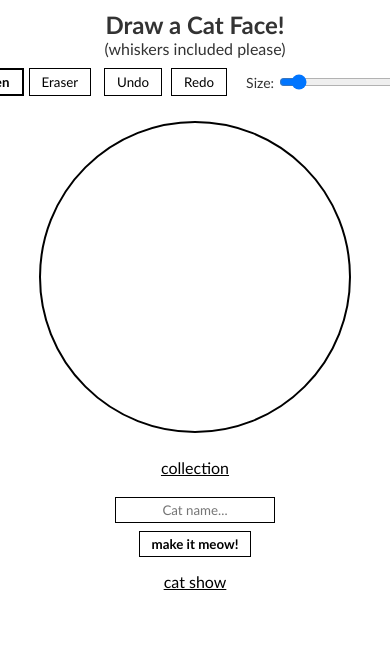
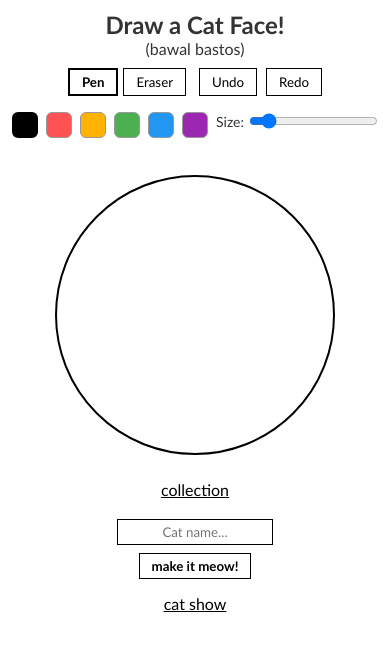
Before and after one commit to aldrsze/draw-a-cat-face, a React (Vite) app: page / in a window 390 px wide. Shown: the top 650 px of the page. Built offline with nearby package versions, Linux system fonts and the light colour scheme; no server answers; the database is empty.

Commit message:
feat: enhance drawing features with color selection and responsive layout adjustments

```diff
--- a/src/App.css
+++ b/src/App.css
@@ -19,6 +19,15 @@
 .drawing-header {
   text-align: center;
   margin-bottom: 10px;
+}
+
+/* layout wrapper for toolbar + canvas */
+.main-workspace {
+  display: flex;
+  flex-direction: column;
+  align-items: center;
+  width: 100%;
+  gap: 12px;
 }
 
 .footer-actions {
@@ -51,7 +60,7 @@
   padding: 4px 8px;
   border: 1px solid #000;
   border-radius: 0;
-  width: 160px;
+  width: min(240px, 40vw);
   text-align: center;
 }
 
--- a/src/App.jsx
+++ b/src/App.jsx
@@ -13,6 +13,7 @@ function App() {
   const [isEraser, setIsEraser] = useState(false);
   const [isSaving, setIsSaving] = useState(false);
   const canvasRef = useRef();
+  const [selectedColor, setSelectedColor] = useState('black');
 
   const handleMakeItMeow = async () => {
     if (isSaving) return; // Prevent double-submit
@@ -69,10 +70,11 @@ function App() {
     <div className="app-container">
       <header className="drawing-header">
         <h1>Draw a Cat Face!</h1>
-        <p>(whiskers included please)</p>
+        <p>(bawal bastos)</p>
         {/* <p style={{ fontSize: '12px', color: '#666' }}>{dbStatus}</p> */}
       </header>
 
+      <div className="main-workspace">
         <div className="toolbar">
         <div className="controls">
           <div style={{ display: 'flex', gap: '5px' }}>
@@ -110,6 +112,25 @@ function App() {
             </button>
           </div>
 
+          <div style={{ display: 'flex', gap: '8px', alignItems: 'center', marginTop: 8 }}>
+            {['black','#FF5252','#FFB300','#4CAF50','#2196F3','#9C27B0'].map((c) => (
+              <button
+                key={c}
+                onClick={() => { setSelectedColor(c); setIsEraser(false); }}
+                title={`Color ${c}`}
+                style={{
+                  width: 26,
+                  height: 26,
+                  borderRadius: 6,
+                  border: selectedColor === c ? '3px solid #000' : '1px solid #999',
+                  background: c,
+                  padding: 0,
+                  cursor: 'pointer'
+                }}
+              />
+            ))}
+          </div>
+
           <div className="size-slider-container">
             <label style={{ fontSize: '14px' }}>Size: </label>
             <input
@@ -125,10 +146,11 @@ function App() {
 
         <DrawingCanvas
           ref={canvasRef}
-        selectedColor="black"
+          selectedColor={selectedColor}
           brushSize={brushSize}
           isEraser={isEraser}
         />
+      </div>
 
       <footer className="footer-actions">
         <a className="footer-link" onClick={() => setView('litter')}>collection</a>
--- a/src/components/DrawingCanvas.css
+++ b/src/components/DrawingCanvas.css
@@ -33,10 +33,8 @@
 .canvas-container {
   border: 2px solid #000;
   background: white;
-  width: 80vw;
-  height: 80vw;
-  max-width: 320px;
-  max-height: 320px;
+  width: min(80vw, 360px);
+  height: min(80vw, 360px);
   border-radius: 50%;
   overflow: hidden;
   display: flex;
@@ -63,3 +61,36 @@ canvas {
   outline: 2px solid #000;
   outline-offset: 2px;
 }
+
+/* Responsive layout: side-by-side workspace on larger screens */
+@media (min-width: 900px) {
+  .toolbar {
+    width: 320px;
+  }
+  .main-workspace {
+    flex-direction: row;
+    align-items: flex-start;
+    justify-content: center;
+    gap: 24px;
+  }
+  .canvas-container {
+    width: 360px;
+    height: 360px;
+    margin: 0;
+  }
+}
+
+/* Small screen tweaks */
+@media (max-width: 480px) {
+  .controls {
+    flex-wrap: wrap;
+    gap: 8px;
+  }
+  .size-slider-container {
+    min-width: 120px;
+  }
+  .canvas-container {
+    width: min(72vw, 280px);
+    height: min(72vw, 280px);
+  }
+}
--- a/src/services/catService.js
+++ b/src/services/catService.js
@@ -124,7 +124,7 @@ export const saveCat = async (catName, imageDataUrl) => {
   // ===== SECURITY: Check if drawing is blank (user didn't actually draw) =====
   const isBlank = await isBlankDrawing(imageDataUrl);
   if (isBlank) {
-    return { success: false, error: 'Please draw something! Your canvas is empty.' };
+    return { success: false, error: 'Posang walang mukha?' };
   }
 
   // ===== SECURITY: Spam Detection =====
--- a/src/utils/securityHelpers.js
+++ b/src/utils/securityHelpers.js
@@ -50,7 +50,7 @@ export const rateLimiters = {
 export const validateInput = {
   // Validate cat name
   catName: (name) => {
-    if (!name || typeof name !== 'string') return { valid: false, error: 'Name must be a string' };
+    if (!name || typeof name !== 'string') return { valid: false, error: 'pusang nameless?' };
     if (name.trim().length === 0) return { valid: false, error: 'Name cannot be empty' };
     if (name.length > 100) return { valid: false, error: 'Name too long (max 100 chars)' };
     // Prevent common XSS attempts (no HTML tags, scripts, dangerous chars)
```
Lines whose indentation alone changed are shown as unchanged.
